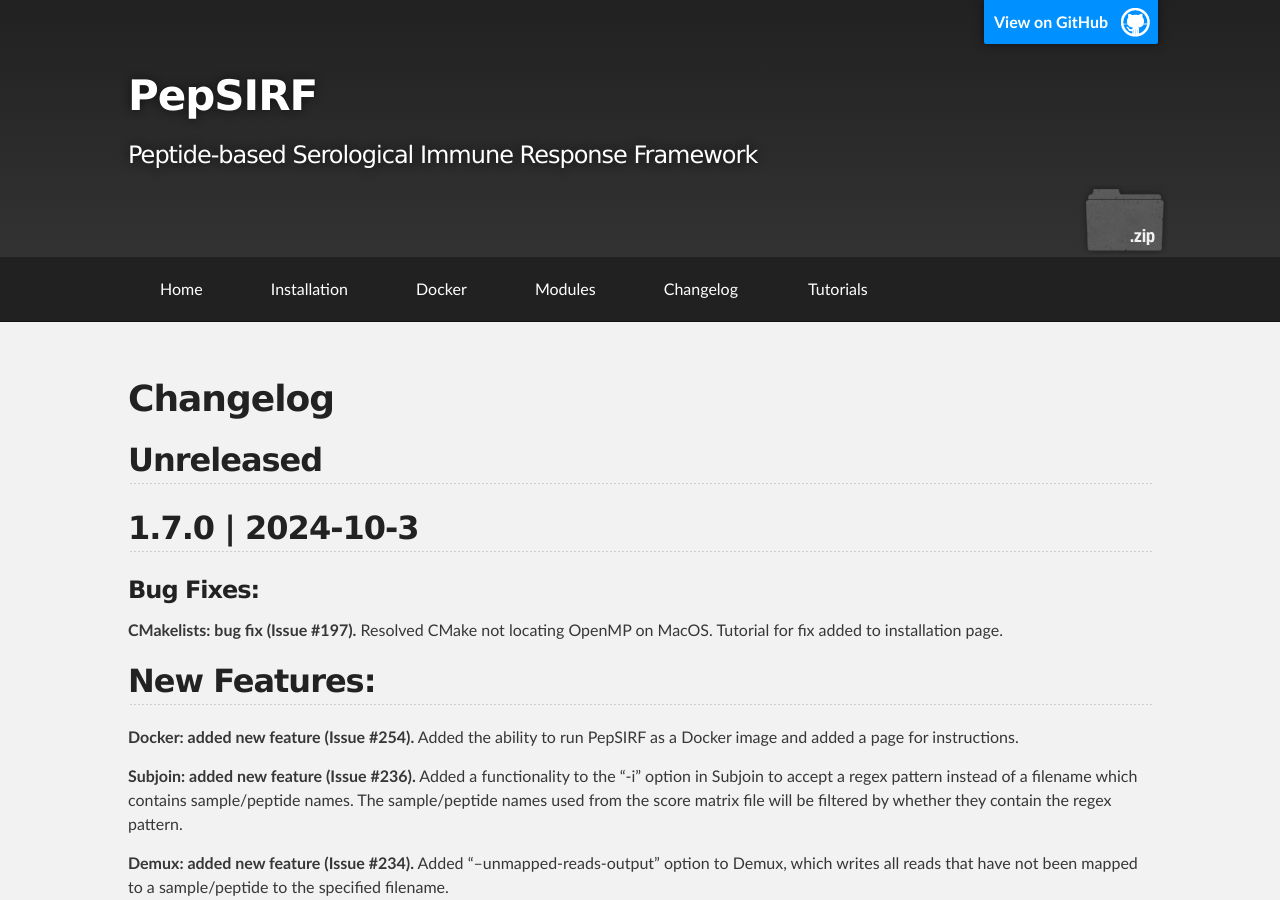
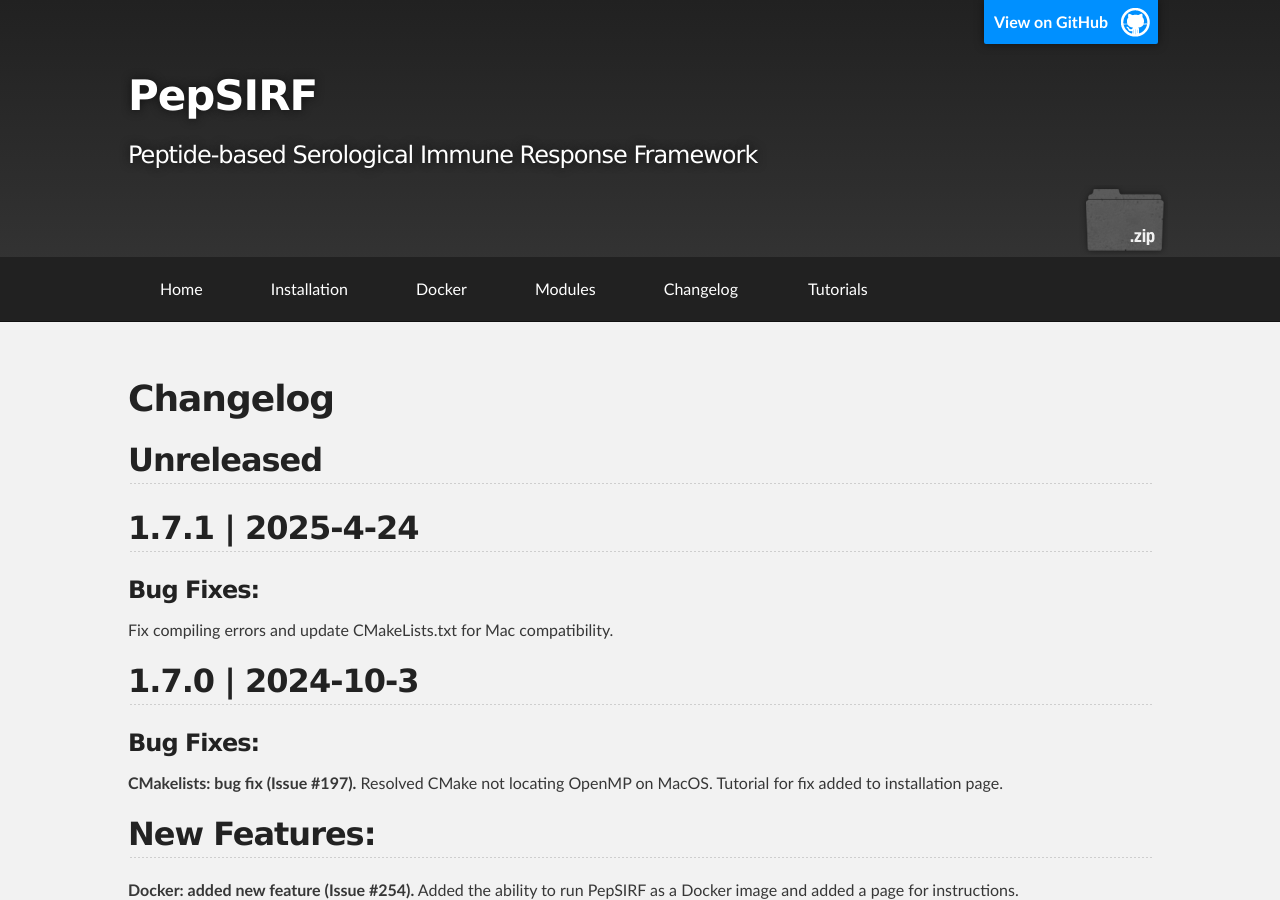
Before and after one commit to LadnerLab/PepSIRF, a Jekyll site: the page built from docs/5-changelog.md, in a window 1280 px wide and 900 px high. Built offline with Jekyll 4.4.1, drawn with Linux system fonts in a browser that asks for light colours.

Commit message:
update docs

```diff
--- a/docs/5-changelog.md
+++ b/docs/5-changelog.md
@@ -7,6 +7,12 @@ permalink: /changelog/
 # Changelog
 
 ## Unreleased
+
+## 1.7.1 | 2025-4-24
+
+### Bug Fixes:
+
+Fix compiling errors and update CMakeLists.txt for Mac compatibility.
 
 ## 1.7.0 | 2024-10-3
 
```
Also changed, not shown: docs/1-index.md (+1 -1 lines).
